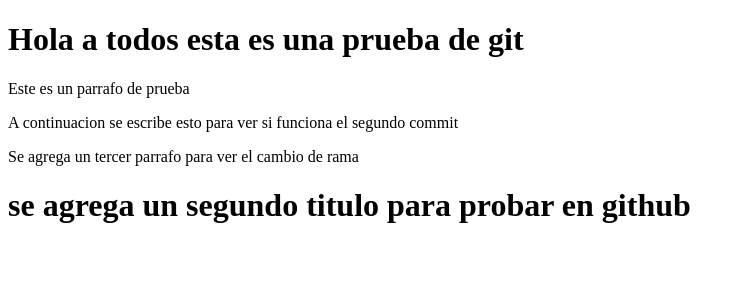
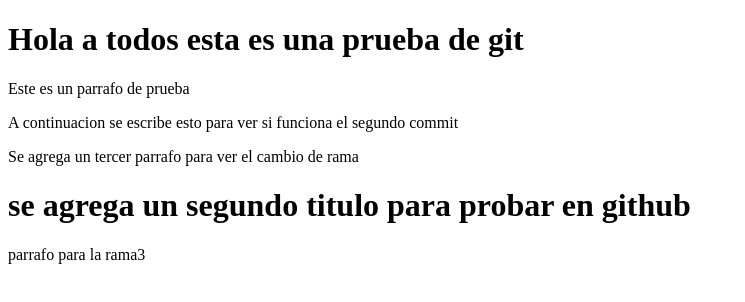
Before and after one commit to Rene2001-cell/index, a plain HTML site: page index.html in a window 1280 px wide. Shown: the whole page, without its empty margins (0-745 px from the left). Drawn offline with Linux system fonts and the light colour scheme.

Commit message:
se agrego un parrafo en la line13

```diff
--- a/index.html
+++ b/index.html
@@ -10,5 +10,6 @@
 <p> A continuacion  se escribe esto para ver si funciona el segundo commit</p>
 <p>Se agrega un tercer parrafo para ver el cambio de rama</p>
 <h1>se agrega un segundo titulo para probar en github</h1>
+<p>parrafo para la rama3</p>
 </body>
 </html>
```
